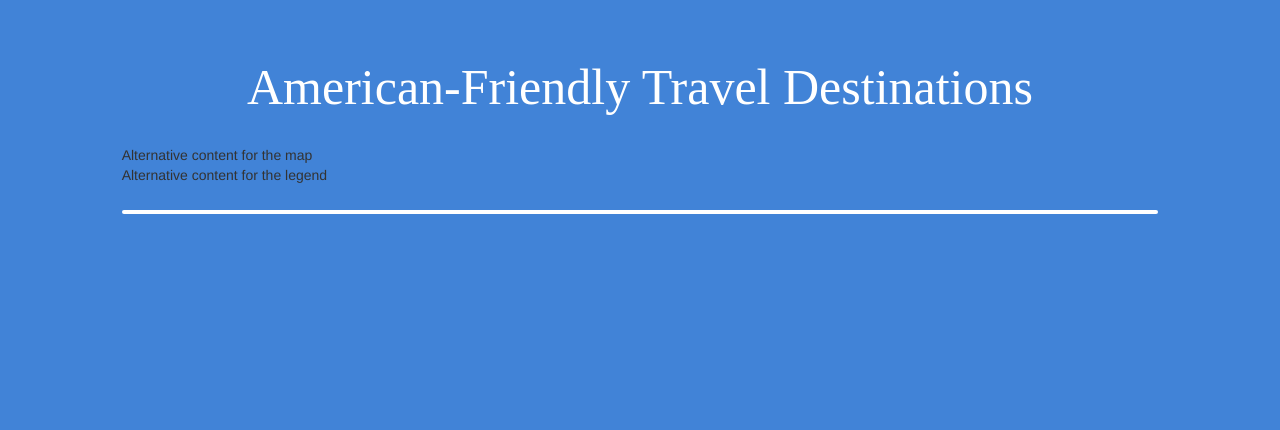
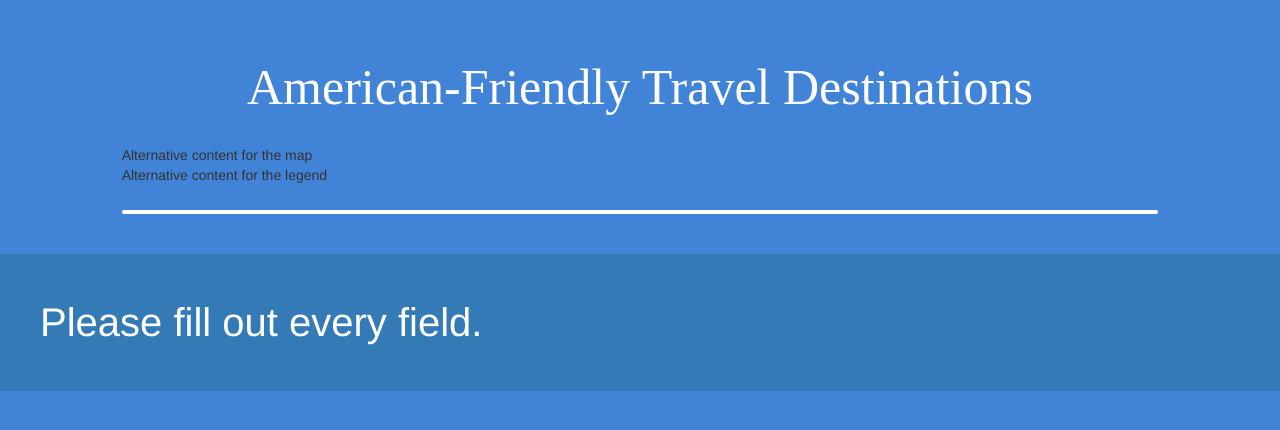
Before and after one commit to Adancode/adventures-abroad, a PHP site: page / in a window 1280 px wide. Shown: the top 430 px of the page. Run offline with PHP 8.4, Linux system fonts and the light colour scheme; some libraries are stand-ins or nearby versions; some web fonts are replaced.

Commit message:
added user input validation and added a modal

```diff
--- a/css/main.css
+++ b/css/main.css
@@ -78,3 +78,16 @@ div.user-comments-title {
      padding-top: 20px;
      margin-bottom: 20px;
 }
+
+/* Modal Content/Box */
+#modal {
+     font-size: 40px;
+     color: white;
+     background-color: #337AB7;
+     box-sizing: border-box;
+}
+
+#modal-text {
+     padding: 40px;
+     background-color: #337AB7;
+}
--- a/index.html
+++ b/index.html
@@ -37,12 +37,16 @@
 </div>
 
 <!-- INPUT AND DISPLAY OF USER COMMENTS -->
+
+
 <div class="container-fluid">
        <div class="row">
             <div class="col-sm-10 col-sm-offset-1" id = "userComments">
             </div>
        </div>
 </div>
+
+
 
 <div class="container-fluid">
        <div class="row">
@@ -63,6 +67,11 @@
        </div>
 </div>
 
+<div id="modal" class="theModal">
+          <p id="modal-text">Please fill out every field.</p>
+</div>
+
+
 
         <script src="js/main.js"></script>
     </body>
--- a/js/main.js
+++ b/js/main.js
@@ -1456,7 +1456,6 @@ $(document).on("click", "path", function(){
 
      // On Click button associated with the Search Button
      $(document).on('click', 'path', function(){
-          scrollDown();
           var searchTerm = $(this).attr("data-id");
 
           $('#commentTable').empty();
@@ -1568,8 +1567,23 @@ $(document).on("click", "path", function(){
           }  // Close if statement (eliminates pending African countries)
      });
 
+     $( "#modal" ).dialog({
+            height: 0,
+            modal: true,
+            autoOpen: false,
+            //set a timeout of 3 secs to close it again, when opened
+            open: function(event, ui) {
+                 //hide close button.
+                 $(this).parent().children().children('.ui-dialog-titlebar-close').hide();
+                 setTimeout("$('#modal').dialog('close')", 3000);
+            },
+            //when closing, make the textarea readonly
+            close : function(){
+              $('textarea').attr('readonly', 'readonly');
+            }
+     });
+
 }); // Closes jQuery
-
 
 
 
@@ -1578,19 +1592,15 @@ function toTitleCase(str)
     return str.replace(/\w\S*/g, function(txt){return txt.charAt(0).toUpperCase() + txt.substr(1).toLowerCase();});
 }
 
-function scrollDown() {
-          window.scroll(0, 40);
-}
-
 function validateForm() {
     var x = document.forms["myForm"]["fname"].value;
     var y = document.forms["myForm"]["fcomment"].value;
     if (x == null || x == "") {
-        alert("Please fill out every field.");
+        $('#modal').dialog('open');
         return false;
     }
     else if (y == null || y == "") {
-        alert("Please fill out every field.");
+        $('#modal').dialog('open');
         return false;
     }
     else {
--- a/js/mapael.js
+++ b/js/mapael.js
@@ -1430,12 +1430,12 @@
 			, marginLeftLabel : 10
 			, marginBottom : 10
 			, titleAttrs : {
-				"font-size" : 16
+				"font-size" : 18
 				, fill : "#343434"
 				, "text-anchor" : "start"
 			}
 			, labelAttrs : {
-				"font-size" : 12
+				"font-size" : 16
 				, fill : "#343434"
 				, "text-anchor" : "start"
 			}
```
